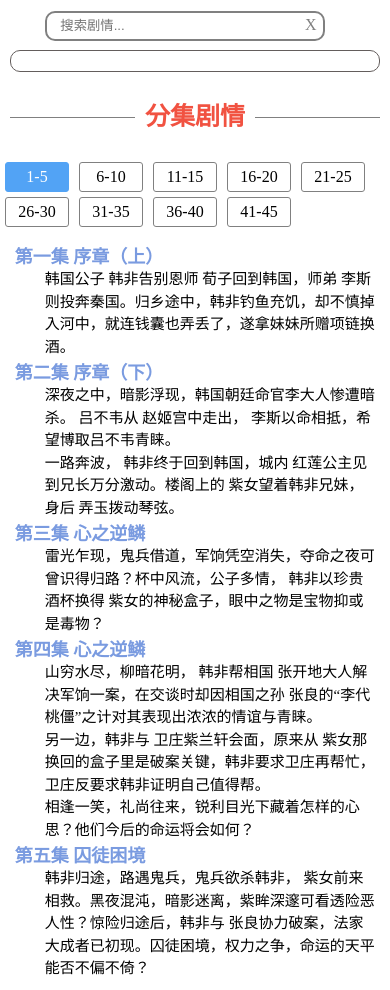
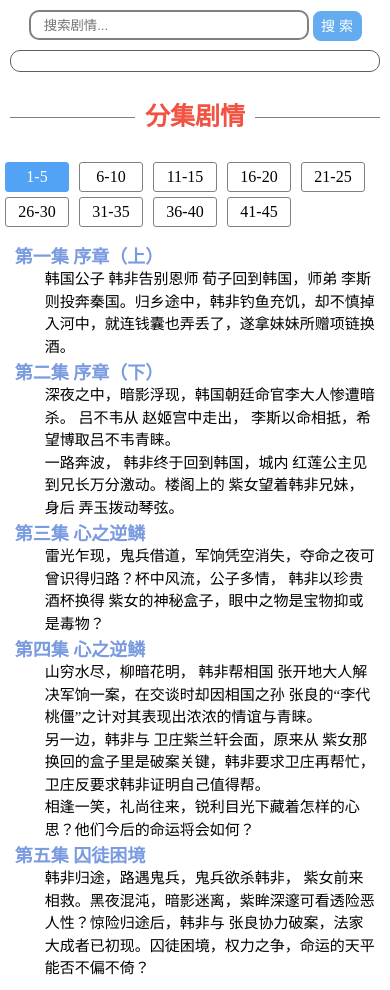
Before and after one commit to huajianduzhuo/txjg, a plain HTML site: page index.html in a window 390 px wide. Drawn offline with Linux system fonts and the light colour scheme.

Commit message:
移动端添加搜索按钮

```diff
--- a/css/txjg.css
+++ b/css/txjg.css
@@ -59,6 +59,10 @@ form {
   color: gray;
   line-height: 30px;
   cursor: pointer;
+}
+
+.btn {
+  display: none;
 }
 
 #searchList {
@@ -164,6 +168,34 @@ canvas {
   .bg{
     display: none;
   }
+
+  form{
+    width: 100%;
+    text-align: center;
+  }
+
+  input {
+    width: 75%;
+  }
+
+  .del {
+    display: none;
+  }
+
+  .btn{
+    display: inline-block;
+    border: 2px solid rgb(100, 172, 240);
+    border-radius: 8px;
+    width: 3.5em;
+    height: 30px;
+    line-height: 26px;
+    text-align: center;
+    vertical-align: middle;
+    background-color: rgb(100, 172, 240);
+    color: white;
+    font-size: 14px;
+    outline: none;
+  }
   .linebox {
     width: 95%;
   }
--- a/index.html
+++ b/index.html
@@ -14,6 +14,7 @@
   <form action="#">
     <input type="text" id="search" placeholder="搜索剧情..." autofocus>
     <span class="del" id="del">X</span>
+    <button class="btn" id="btn">搜  索</button>
   </form>
   <ul id="searchList">
 
--- a/js/texiao.js
+++ b/js/texiao.js
@@ -63,7 +63,7 @@ moveCallback = event => {
   event = event || window.event;
   let target = event.target || event.srcElement;
   let node = target.nodeName;
-  if (node === 'LI' || node === 'INPUT' || node === 'A') {
+  if (node === 'LI' || node === 'INPUT' || node === 'A' || node === 'BUTTON') {
     return;
   }
   let mx = event.clientX;
--- a/js/txjg.js
+++ b/js/txjg.js
@@ -1,4 +1,5 @@
 let search = document.getElementById('search');
+let btn = document.getElementById('btn');
 let del = document.getElementById('del');
 let searchList = document.getElementById('searchList');
 let dls = document.querySelectorAll('dl');
@@ -9,8 +10,8 @@ let dramaSerialSelectors = document.querySelectorAll('#dramaSerialSelector > li'
 dts.forEach((dt, i) => {
   dt.id = `til${i}`;
 })
-search.onkeyup = function (event) {
-  if (event.keyCode === 13) {
+search.onkeyup = btn.onclick = function (event) {
+  if (event.keyCode === 13 || event.target.nodeName === 'BUTTON') {
     searchList.innerHTML = "";
     let ids = [];
     let resList = [];
```
